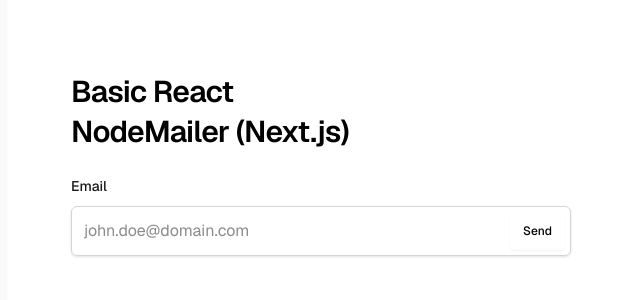
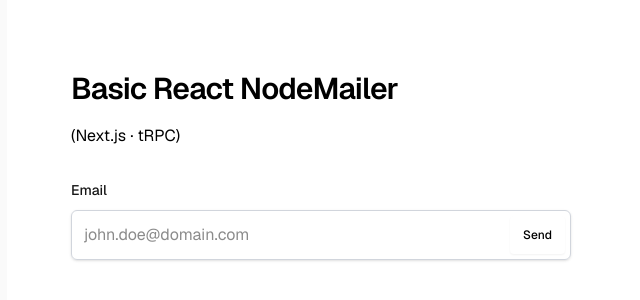
Before and after one commit to pierreprezelin/basic-react-nodemailer, a Next.js app in the folder next/: page / in a window 1280 px wide. Shown: the part 236-536 px from the top of the page, without its empty margins (249-889 px from the left). Built offline with nearby package versions, Linux system fonts and the light colour scheme.

Commit message:
Update displayed stack

```diff
--- a/next/app/page.tsx
+++ b/next/app/page.tsx
@@ -40,10 +40,11 @@ export default function Home() {
 					action={handleAction}
 					className="flex flex-col items-center gap-6 text-center sm:items-start sm:text-left"
 				>
-					<h1 className="max-w-xs text-3xl font-semibold leading-10 tracking-tight text-black dark:text-zinc-50">
-						Basic React NodeMailer (Next.js)
-					</h1>
 					<div className="w-125">
+						<h1 className="text-3xl font-semibold leading-10 tracking-tight text-black dark:text-zinc-50 mb-[0.5em]">
+							Basic React NodeMailer
+						</h1>
+						<p className="text-black dark:text-zinc-50 mb-[2em]">(Next.js · tRPC)</p>
 						<label
 							htmlFor="email"
 							className="block mb-2.5 text-sm font-medium text-heading"
@@ -55,7 +56,7 @@ export default function Home() {
 								type="email"
 								id="email"
 								name="email"
-								className="block w-full p-3 border border-gray-300 rounded-md shadow-sm focus:outline-none focus:ring-2 focus:ring-blue-500 focus:border-blue-500 placeholder:text-body disabled:opacity-50 disabled:cursor-not-allowed transition-all"
+								className="block w-full p-3 font- border border-gray-300 rounded-md shadow-sm focus:outline-none focus:ring-2 focus:ring-blue-500 focus:border-blue-500 placeholder:text-body disabled:opacity-50 disabled:cursor-not-allowed transition-all"
 								value={value}
 								placeholder="john.doe@domain.com"
 								autoComplete="email"
```
Also changed, not shown: 1 other file (tests, documents, lock files or other folders).
